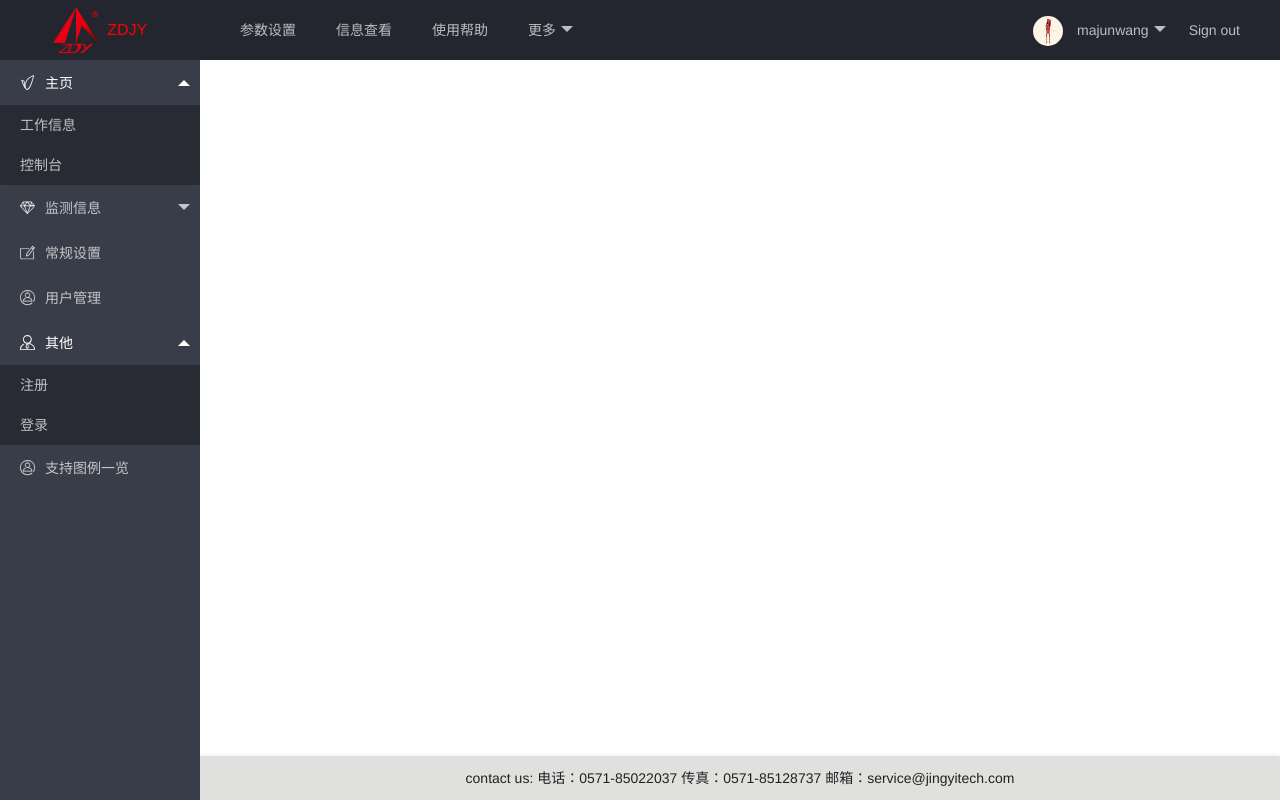
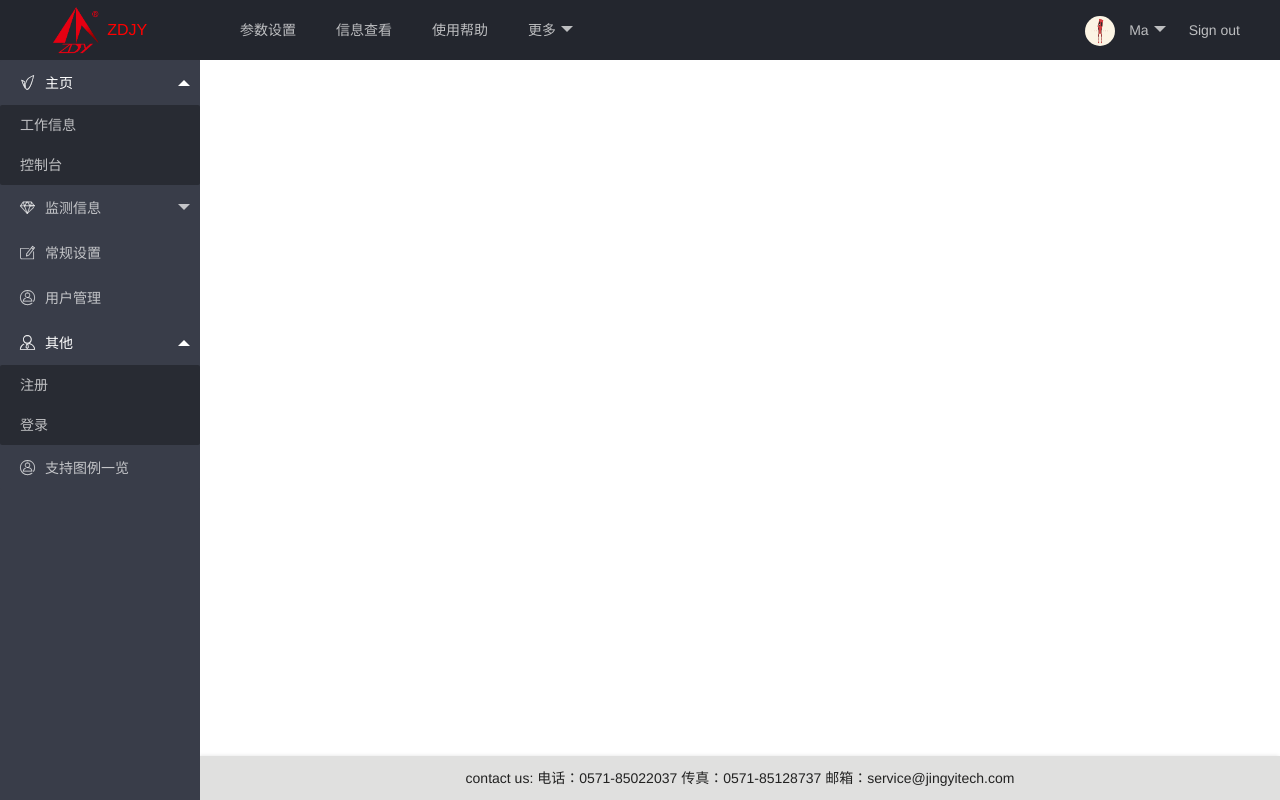
Before and after one commit to majunwang/zdjypipe, a plain HTML site: page index.html in a window 1280 px wide. Drawn offline with Linux system fonts and the light colour scheme.

Commit message:
Update index.html

```diff
--- a/index.html
+++ b/index.html
@@ -43,7 +43,7 @@
       <li class="layui-nav-item">
         <a href="javascript:;">
           <img src="3.png" class="layui-nav-img">
-          majunwang
+          Ma
         </a>
         <dl class="layui-nav-child">
           <dd><a href="">信息设置</a></dd>
```
